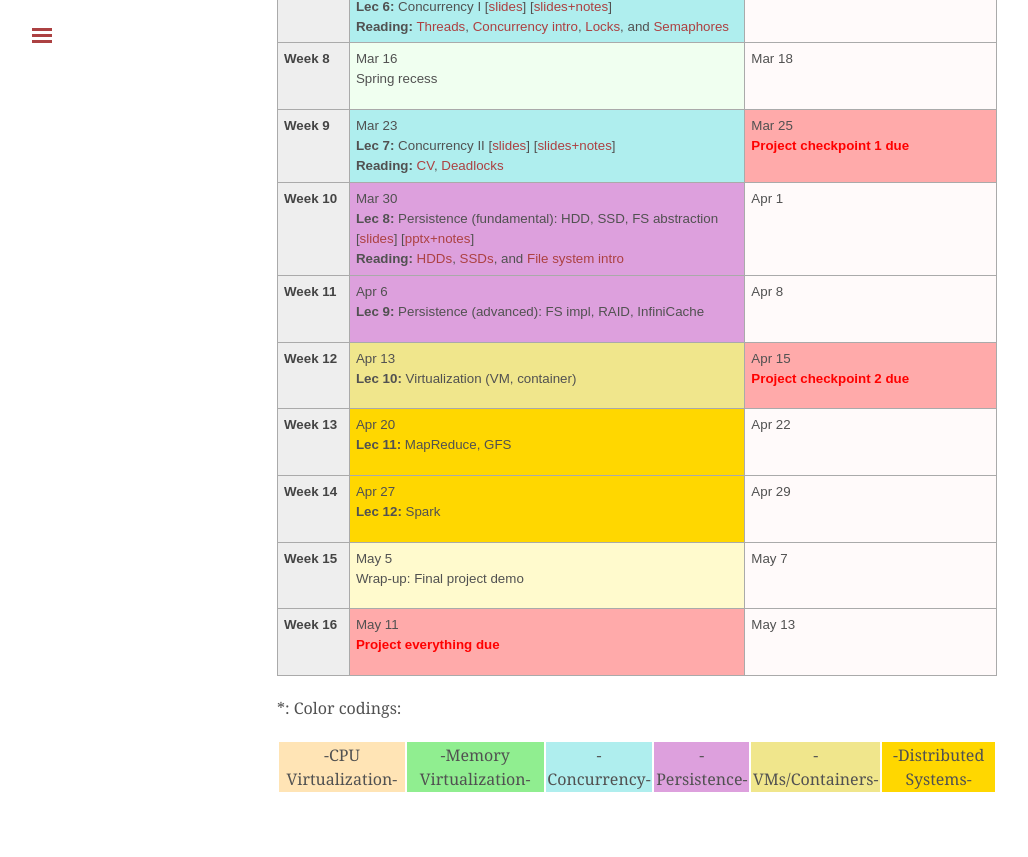
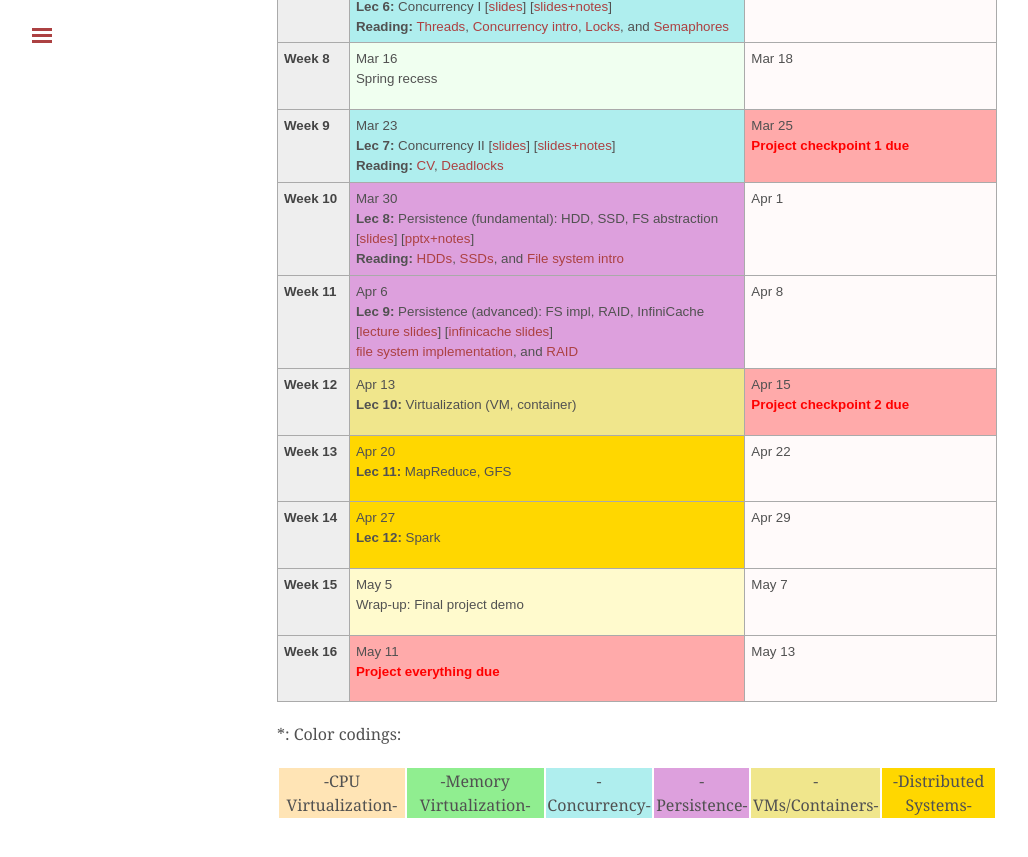
Before and after one commit to tddg/cs571-spring22, a Jekyll site: the page built from schedule.md, in a window 1280 px wide and 900 px high, scrolled down 1037 px. Shown: the top 857 px of the window, without its empty margins (3-1031 px from the left). Built offline with Jekyll 4.4.1, drawn with Linux system fonts in a browser that asks for light colours.

Commit message:
added lec9

```diff
--- a/schedule.md
+++ b/schedule.md
@@ -216,7 +216,9 @@ a team, only one team member needs to fill the form.
 <tr> <!-- week of Apr 6 -->
   <td id="2021-4-6" class="date"><b>Week 11</b></td>
   <td class="persistence">Apr 6<br/>
-	<b>Lec 9:</b> Persistence (advanced): FS impl, RAID, InfiniCache
+	<b>Lec 9:</b> Persistence (advanced): FS impl, RAID, InfiniCache [<a href="./public/lecs/lec9-persistence-fs-raid.pdf">lecture slides</a>] [<a href="./public/lecs/infinicache.pdf">infinicache slides</a>] <br/>
+	<a href="https://pages.cs.wisc.edu/~remzi/Classes/537/Spring2016/Book/file-implementation.pdf">file system implementation</a>, and
+	<a href="https://pages.cs.wisc.edu/~remzi/Classes/537/Spring2016/Book/file-raid.pdf">RAID</a>
   </td>
   <td class="nodue">Apr 8</td>
 </tr>
```
Also changed, not shown: 2 other files.
